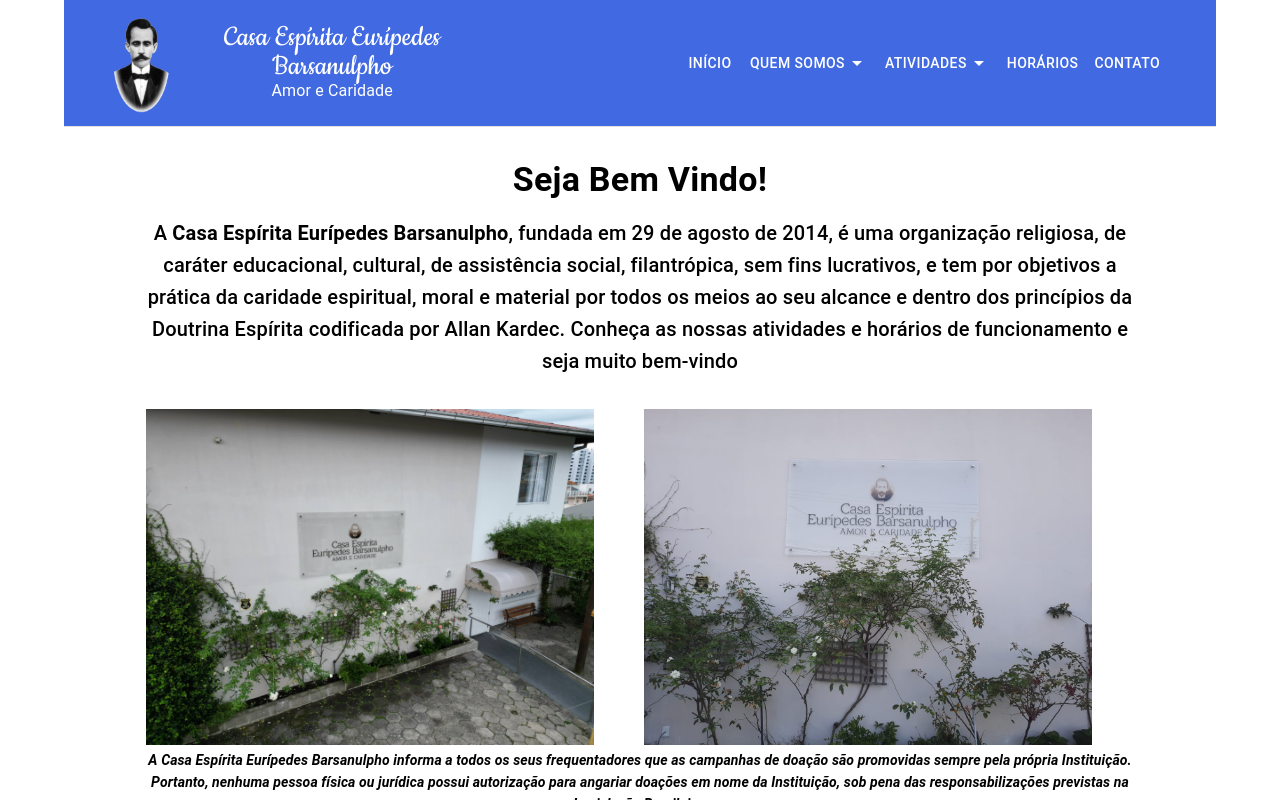
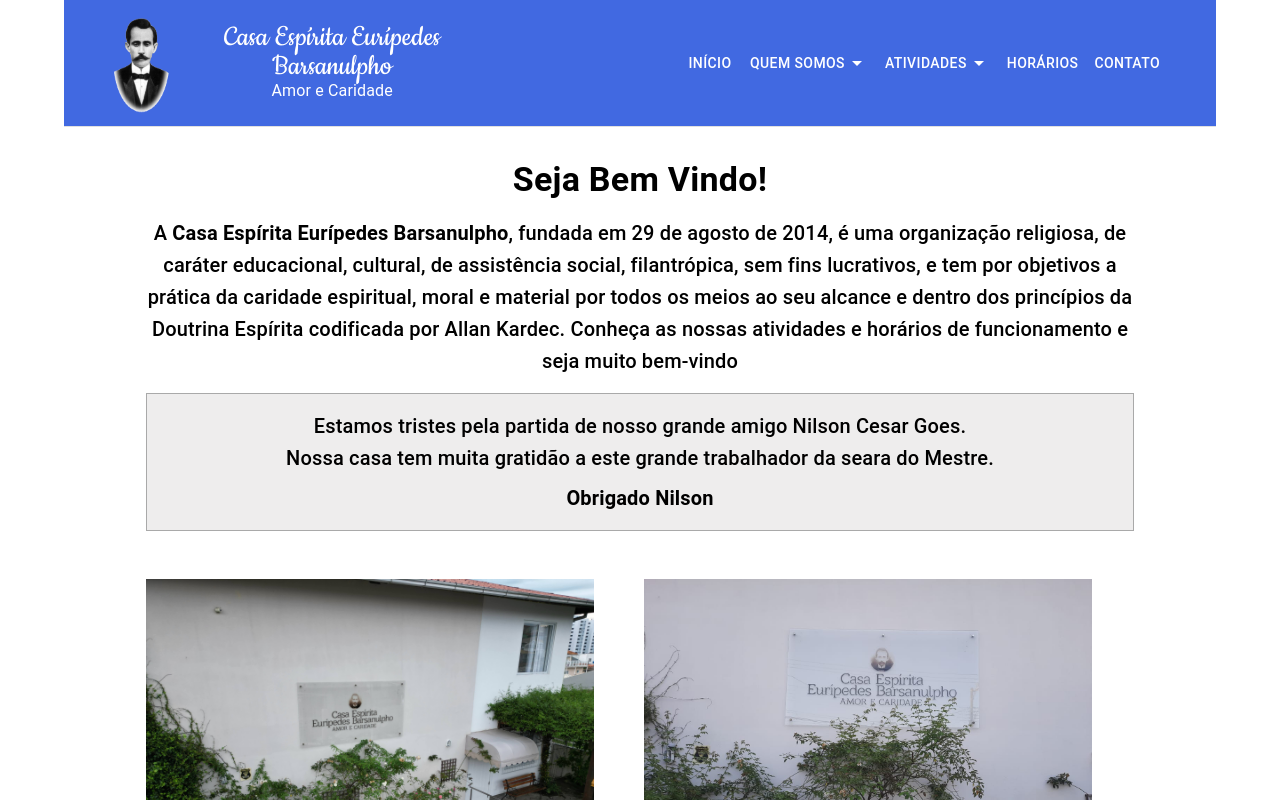
Before and after one commit to guimaraes-darlan/ceeb-site, a Next.js app: page / in a window 1280 px wide. Shown: the top 800 px of the page. Built offline with nearby package versions, Linux system fonts and the light colour scheme.

Commit message:
feat: message to nilson

```diff
--- a/src/app/(site)/home-page.tsx
+++ b/src/app/(site)/home-page.tsx
@@ -35,6 +35,29 @@
           as nossas atividades e horários de funcionamento e seja muito
           bem-vindo
         </Typography>
+
+        <Box
+          sx={{
+            marginTop: "1rem",
+            marginBottom: "1rem",
+            textAlign: "center",
+            border: "1px solid #a9a9a9",
+            padding: "1rem",
+            backgroundColor: "#eeeded",
+          }}
+        >
+          <Typography variant="h6">
+            Estamos tristes pela partida de nosso grande amigo Nilson Cesar
+            Goes.
+          </Typography>
+          <Typography variant="h6">
+            Nossa casa tem muita gratidão a este grande trabalhador da seara do
+            Mestre.
+          </Typography>
+          <Typography variant="h6" fontWeight="bold" marginTop="0.5rem">
+            Obrigado Nilson
+          </Typography>
+        </Box>
 
         <Container sx={{ height: "2rem" }} />
         <Grid container spacing={1}>
```
